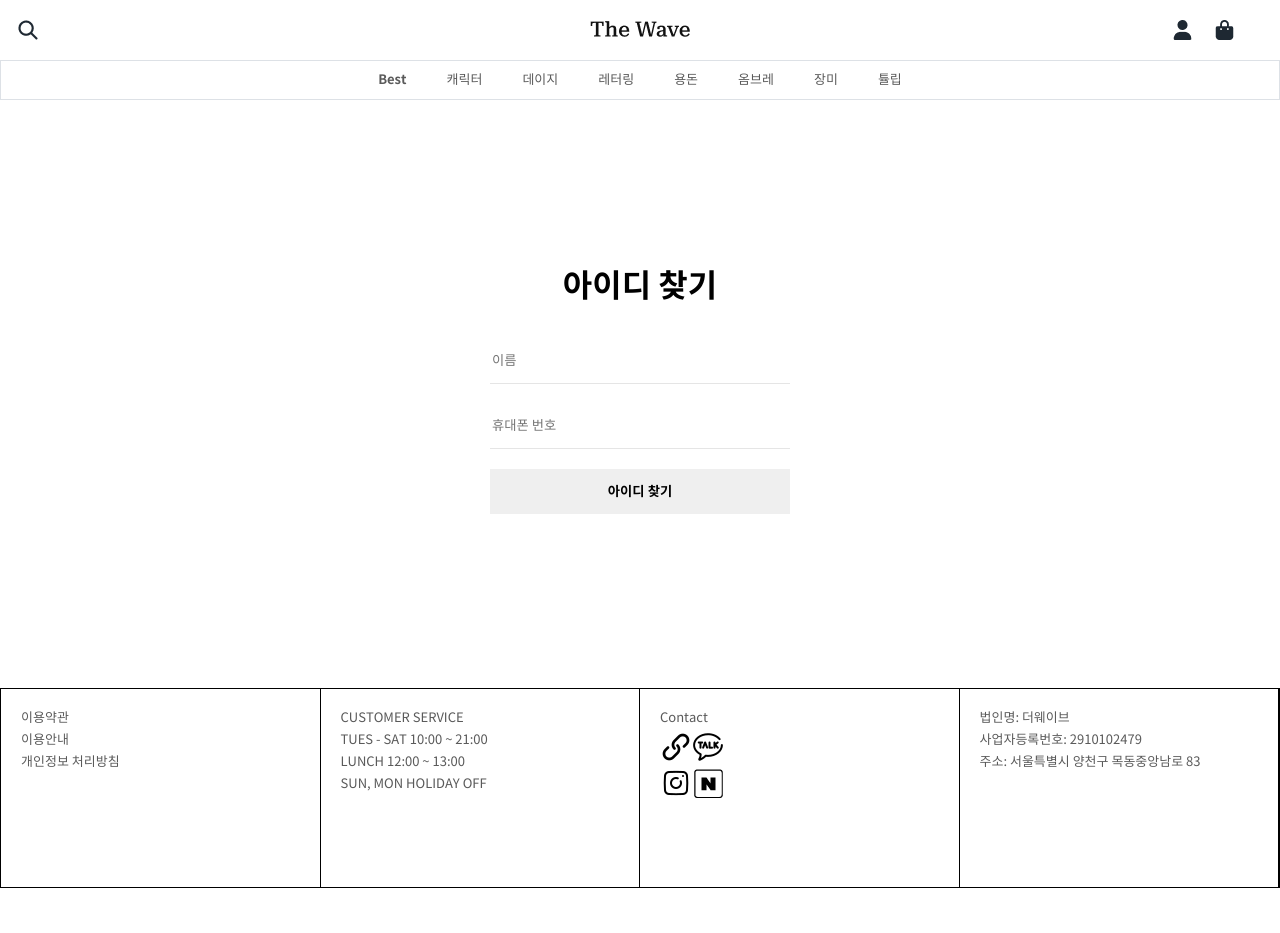
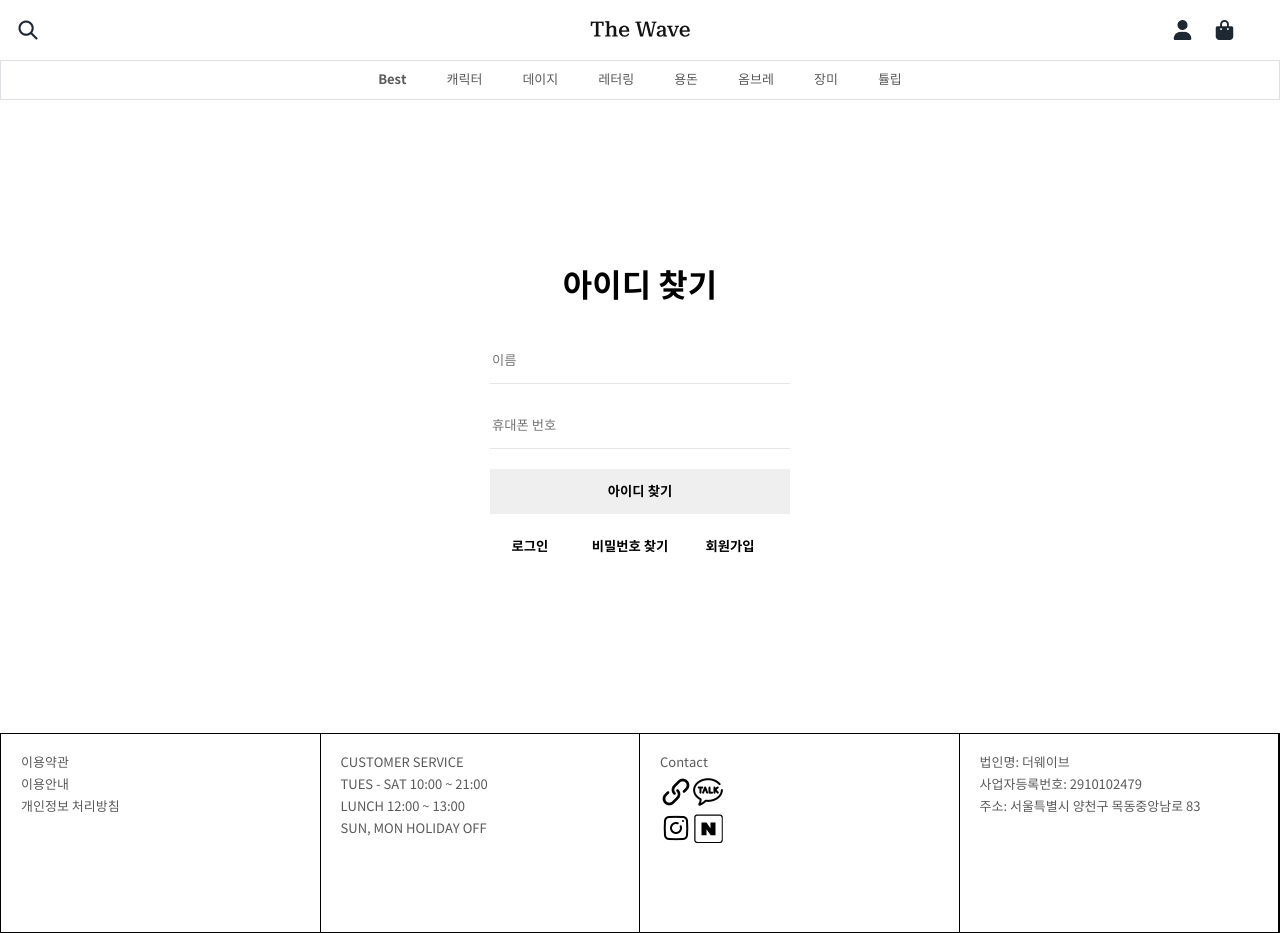
Before and after one commit to 9walnut/TheWave, a React (Create React App) app in the folder client/: page /findId in a window 1280 px wide. Before the commit the page ends 888 px from the top, so only its background shows below. Built offline with nearby package versions, Linux system fonts and the light colour scheme.

Commit message:
✨ 찾기 기능 추가

```diff
--- a/client/src/components/AddressSearch.js
+++ b/client/src/components/AddressSearch.js
@@ -1,13 +1,25 @@
-import { useState } from "react";
+import { useState, useEffect } from "react";
 import Postcode from "@actbase/react-daum-postcode";
 import Modal from "./Modal";
 import * as S from "./AddressSearchStyle.js";
 
-function AddressSearch() {
+function AddressSearch({ onChange }) {
+  // function AddressSearch() {
   const [isModal, setModal] = useState(false);
   const [selectAddress, setAddress] = useState("");
   const [postNumber, setPostNumber] = useState("");
   const [detailAddress, setdetailAd] = useState("");
+
+  useEffect(() => {
+    if (onChange) {
+      setAddress(selectAddress);
+      setPostNumber(postNumber);
+      setdetailAd(detailAddress);
+      console.log("하히앟잏이ㅣ");
+      console.log(selectAddress);
+      console.log(detailAddress);
+    }
+  }, [selectAddress, postNumber, detailAddress]);
 
   return (
     <>
@@ -24,7 +36,7 @@ function AddressSearch() {
         />
       </Modal>
 
-      <S.Button onClick={() => setModal(true)}>주소 찾기</S.Button>
+      <S.Button onClick={() => setModal(true)}>우편번호 찾기</S.Button>
 
       {/* 서버 요청 시 전달해야 하는 데이터 */}
       <div>
--- a/client/src/pages/mainPage/Registers/FindIdPage.js
+++ b/client/src/pages/mainPage/Registers/FindIdPage.js
@@ -1,4 +1,5 @@
 import { Link } from "react-router-dom";
+import { useNavigate } from "react-router-dom";
 import { useState } from "react";
 import Navbar from "../../../components/mainPage/Navbar";
 import Footer from "../../../components/mainPage/Footer";
@@ -7,8 +8,65 @@ import "../MainPage.css";
 // import PageName from "../../../components/register/PageName";
 // import PageInput from "../../../components/register/PageInput";
 import * as S from "./FindIdPageStyle.js";
+import axios from "axios";
 
 function FindIdPage() {
+  const navigate = useNavigate();
+  const [userName, setUserName] = useState("");
+  const [phoneNumber, setphoneNumber] = useState("");
+  const [userId, setUserId] = useState(null);
+  const [notFound, setNotFound] = useState(false);
+
+  const userNameHandler = (e) => {
+    setUserName(e.target.value);
+  };
+
+  const phoneNumberHandler = (e) => {
+    setphoneNumber(e.target.value);
+  };
+
+  const handleEnter = (e) => {
+    if (e.key === "Enter") {
+      if (userName === "" || phoneNumber === "") {
+        alert("이름 또는 핸드폰번호를 입력해주세요.");
+      } else {
+        handleFindId();
+      }
+    }
+  };
+
+  const handleFindId = async () => {
+    const data = {
+      userName: userName,
+      phoneNumber: phoneNumber,
+    };
+    try {
+      const res = await axios.post("/api/findId", data);
+      if (res.data.result === false) {
+        // 일치하는 정보가 없을 때
+        setNotFound(true);
+      } else {
+        // 일치하는 정보가 있을 때
+        setUserId(res.data.userId); // 아이디 값을 상태에 저장
+        setNotFound(false);
+      }
+    } catch (error) {
+      console.log("아이디 찾기", error);
+    }
+  };
+
+  const handleLoginPage = () => {
+    navigate("/login");
+  };
+
+  const handleFindPwPage = () => {
+    navigate("/findPw");
+  };
+
+  const handleRegister = () => {
+    navigate("/register");
+  };
+
   return (
     <>
       <Navbar />
@@ -18,27 +76,45 @@ function FindIdPage() {
             onSubmit={(e) => {
               e.preventDefault();
             }}
-            // onKeyDown={handleEnter}
+            onKeyDown={handleEnter}
           >
             <S.FindIdHead>아이디 찾기</S.FindIdHead>
             <br />
             <S.Input
-              type="password"
-              // onChange={onPasswordHandler}
+              type="text"
+              onChange={userNameHandler}
               placeholder="이름"
             />
             <br />
             <S.Input
               type="password"
-              // onChange={onPasswordHandler}
+              onChange={phoneNumberHandler}
               placeholder="휴대폰 번호"
             />
             <br />
-            <S.Button
-            // onClick={handleLogin}
-            >
-              아이디 찾기
-            </S.Button>
+            <S.Button onClick={handleFindId}>아이디 찾기</S.Button>
+            <br />
+            <S.ButtonContainer>
+              <S.ButtonGroup>
+                <S.ButtonSecond onClick={handleLoginPage}>
+                  로그인
+                </S.ButtonSecond>
+                <S.ButtonSecond onClick={handleFindPwPage}>
+                  비밀번호 찾기
+                </S.ButtonSecond>
+                <S.ButtonSecond onClick={handleRegister}>
+                  회원가입
+                </S.ButtonSecond>
+              </S.ButtonGroup>
+            </S.ButtonContainer>
+            {userId && (
+              <S.UserIdDisplay>
+                회원님의 아이디는 {userId} 입니다.
+              </S.UserIdDisplay>
+            )}
+            {notFound && (
+              <S.UserIdDisplay>일치하는 정보가 없습니다.</S.UserIdDisplay>
+            )}
           </form>
         </S.FormBox>
       </section>
--- a/client/src/pages/mainPage/Registers/FindIdPageStyle.js
+++ b/client/src/pages/mainPage/Registers/FindIdPageStyle.js
@@ -19,7 +19,7 @@ export const FindIdHead = styled.div`
 
 export const Input = styled.input`
   margin: 10px auto;
-  color: transparent;
+  color: black;
   width: 300px;
   height: 45px;
   border: none;
@@ -39,3 +39,17 @@ export const Button = styled.button`
   border: none;
   font-weight: 900;
 `;
+
+export const ButtonSecond = styled(Button)`
+  background-color: white;
+  margin: 0px;
+  width: 100px;
+`;
+
+export const ButtonGroup = styled.div`
+  display: inline-block;
+`;
+
+export const UserIdDisplay = styled.div`
+  text-align: center;
+`;
--- a/client/src/pages/mainPage/Registers/FindPwPage.js
+++ b/client/src/pages/mainPage/Registers/FindPwPage.js
@@ -1,14 +1,71 @@
 import { Link } from "react-router-dom";
 import { useState } from "react";
+import { useNavigate } from "react-router-dom";
 import Navbar from "../../../components/mainPage/Navbar";
 import Footer from "../../../components/mainPage/Footer";
 import "../MainPage.css";
-import Button from "../../../components/register/Button";
-import PageName from "../../../components/register/PageName";
-import PageInput from "../../../components/register/PageInput";
+// import Button from "../../../components/register/Button";
+// import PageName from "../../../components/register/PageName";
+// import PageInput from "../../../components/register/PageInput";
 import * as S from "./FindPwPageStyle.js";
+import axios from "axios";
 
 function FindPwPage() {
+  const [userId, setUserId] = useState("");
+  const [phoneNumber, setphoneNumber] = useState("");
+  const [notFound, setNotFound] = useState(false);
+
+  const userIdHandler = (e) => {
+    setUserId(e.target.value);
+  };
+
+  const phoneNumberHandler = (e) => {
+    setphoneNumber(e.target.value);
+  };
+
+  const handleEnter = (e) => {
+    if (e.key === "Enter") {
+      if (userId === "" || phoneNumber === "") {
+        alert("이름 또는 핸드폰번호를 입력해주세요.");
+      } else {
+        handleFindPw();
+      }
+    }
+  };
+
+  const handleFindPw = async () => {
+    const data = {
+      userId: userId,
+      phoneNumber: phoneNumber,
+    };
+    try {
+      const res = await axios.post("/api/findPw", data);
+      if (res.data.result === false) {
+        // 일치하는 정보가 없을 때
+        setNotFound(true);
+      } else {
+        // 일치하는 정보가 있을 때
+        setUserId(res.data.userId); // 아이디 값을 상태에 저장
+        setNotFound(false);
+        navigate("/findPw/newPw");
+      }
+    } catch (error) {
+      console.log("아이디 찾기", error);
+    }
+  };
+
+  const navigate = useNavigate();
+  const handleLoginPage = () => {
+    navigate("/login");
+  };
+
+  const handleFindIdPage = () => {
+    navigate("/findId");
+  };
+
+  const handleRegister = () => {
+    navigate("/register");
+  };
   return (
     <>
       <Navbar />
@@ -18,27 +75,39 @@ function FindPwPage() {
             onSubmit={(e) => {
               e.preventDefault();
             }}
-            // onKeyDown={handleEnter}
+            onKeyDown={handleEnter}
           >
             <S.FindPwHead>비밀번호 찾기</S.FindPwHead>
             <br />
             <S.Input
               type="text"
-              // onChange={onUserIdHandler}
+              onChange={userIdHandler}
               placeholder="아이디"
             />
             <br />
             <S.Input
               type="password"
-              // onChange={onPasswordHandler}
+              onChange={phoneNumberHandler}
               placeholder="휴대폰 번호"
             />
             <br />
-            <S.Button
-            // onClick={handleLogin}
-            >
-              <Link to={"/findPw/newPw"}>비밀번호 찾기</Link>
-            </S.Button>
+            <S.Button onClick={handleFindPw}>비밀번호 찾기</S.Button>
+            <S.ButtonContainer>
+              <S.ButtonGroup>
+                <S.ButtonSecond onClick={handleLoginPage}>
+                  로그인
+                </S.ButtonSecond>
+                <S.ButtonSecond onClick={handleFindIdPage}>
+                  아이디 찾기
+                </S.ButtonSecond>
+                <S.ButtonSecond onClick={handleRegister}>
+                  회원가입
+                </S.ButtonSecond>
+              </S.ButtonGroup>
+            </S.ButtonContainer>
+            {notFound && (
+              <S.UserIdDisplay>일치하는 정보가 없습니다.</S.UserIdDisplay>
+            )}
           </form>
         </S.FormBox>
       </section>
--- a/client/src/pages/mainPage/Registers/FindPwPageStyle.js
+++ b/client/src/pages/mainPage/Registers/FindPwPageStyle.js
@@ -19,7 +19,6 @@ export const FindPwHead = styled.div`
 
 export const Input = styled.input`
   margin: 10px auto;
-  color: transparent;
   width: 300px;
   height: 45px;
   border: none;
@@ -39,3 +38,17 @@ export const Button = styled.button`
   border: none;
   font-weight: 900;
 `;
+
+export const ButtonSecond = styled(Button)`
+  background-color: white;
+  margin: 0px;
+  width: 100px;
+`;
+
+export const ButtonGroup = styled.div`
+  display: inline-block;
+`;
+
+export const UserIdDisplay = styled.div`
+  text-align: center;
+`;
--- a/client/src/pages/mainPage/Registers/LoginPageStyle.js
+++ b/client/src/pages/mainPage/Registers/LoginPageStyle.js
@@ -19,7 +19,7 @@ export const LoginHead = styled.div`
 
 export const Input = styled.input`
   margin: 10px auto;
-  color: transparent;
+  color: black;
   width: 300px;
   height: 45px;
   border: none;
--- a/client/src/pages/mainPage/Registers/RegisterPageStyle.js
+++ b/client/src/pages/mainPage/Registers/RegisterPageStyle.js
@@ -19,7 +19,6 @@ export const FindRegisterHead = styled.div`
 
 export const Input = styled.input`
   margin: 10px auto;
-  color: transparent;
   width: 300px;
   height: 45px;
   border: none;
```
Also changed, not shown: client/src/pages/mainPage/Registers/RegisterPage.js (+11 -5 lines).
